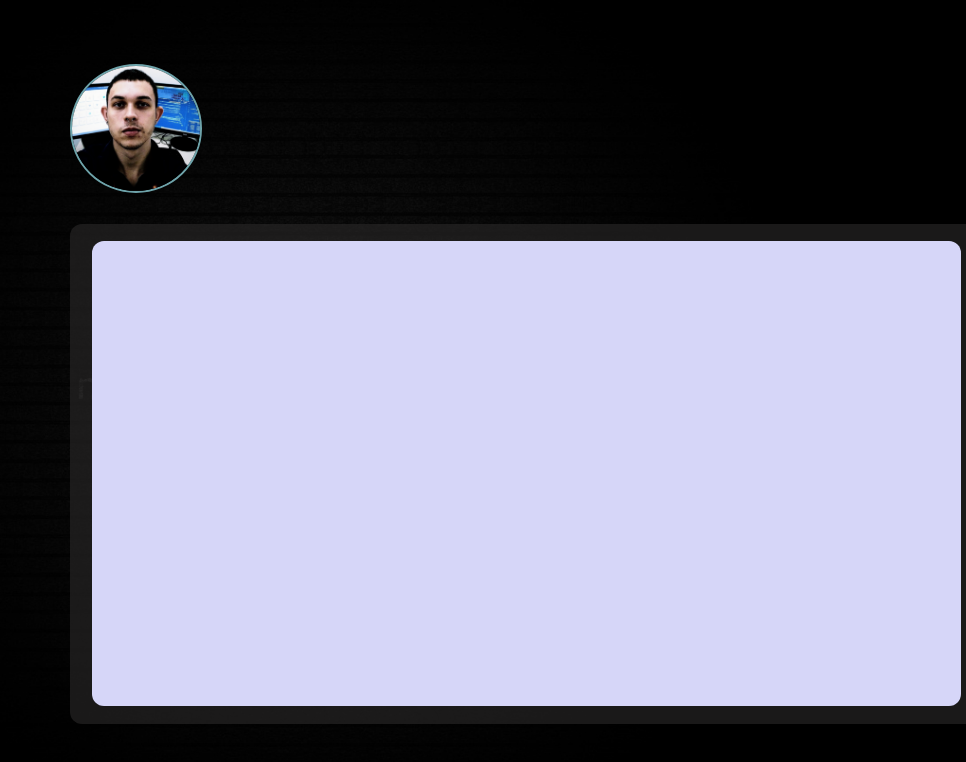
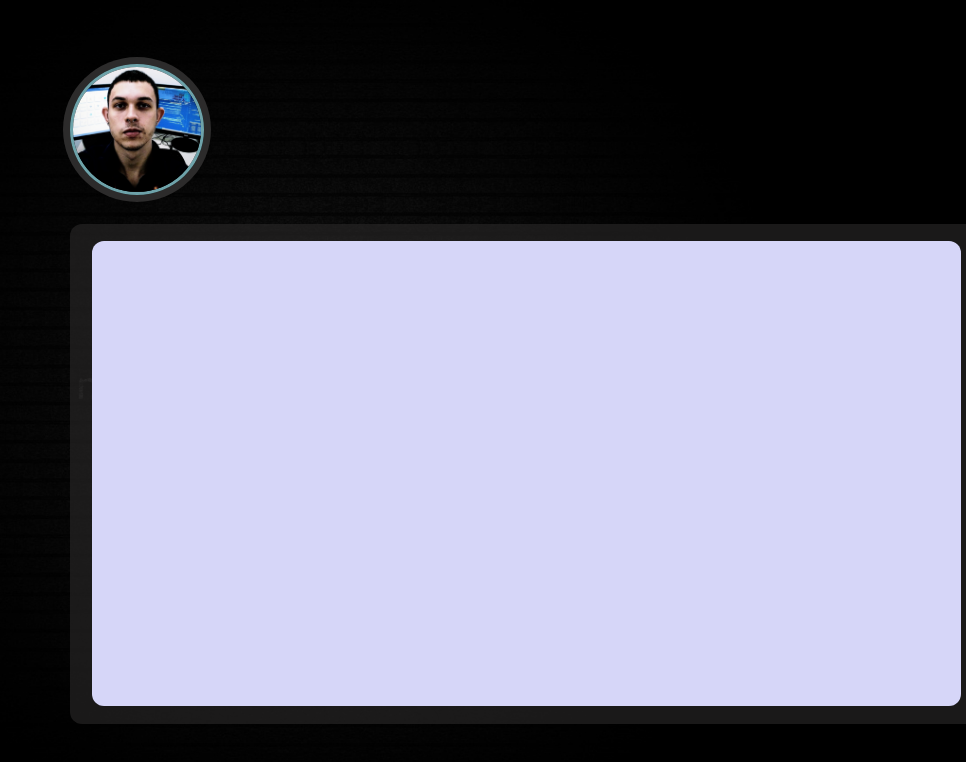
Before and after one commit to kevinyjoubert/Rede-social-personal, a plain HTML site: page index.html in a window 1280 px wide. In both pictures the pointer is over the picture 448 px from the left and 126 px from the top of the page. Shown: the whole page, without its empty margins (314-1280 px from the left). Drawn offline with Linux system fonts and the light colour scheme.

Commit message:
add box-shadow on profile-photo

```diff
--- a/style/style.css
+++ b/style/style.css
@@ -16,9 +16,10 @@ body {
     position: absolute;
     top: 8%;
     left: 30%;
+    box-shadow: 0px 0px 0px 7px rgb(44, 43, 43);
 }
 .profile:hover {
-    border: 2px solid rgba(149, 221, 231, 0.733);
+    border: 3px solid rgba(149, 221, 231, 0.733);
     transition: border .2s;
 }
 
```
